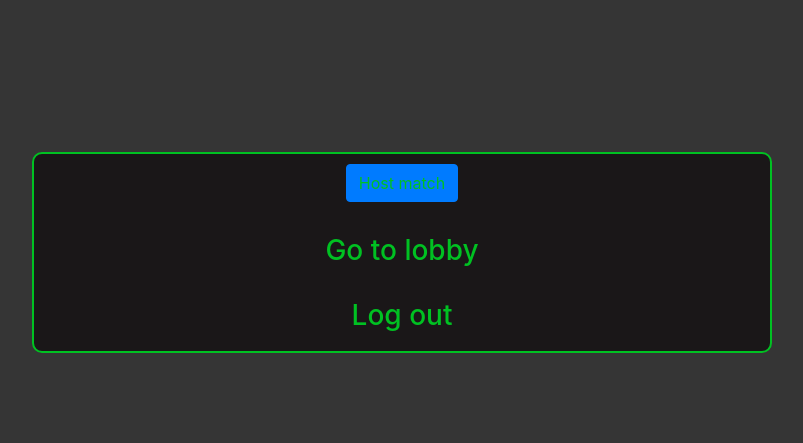
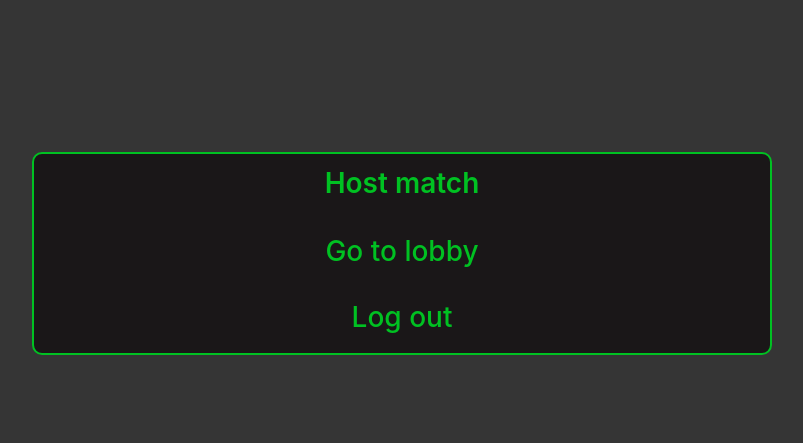
Before and after one commit to Learningstuff98/caravan, a Rails app: page / in a window 1280 px wide. Shown: the part 85-528 px from the top of the page, without its empty margins (238-1041 px from the left). Run offline with Rails 7, Linux system fonts and the light colour scheme; the visitor is signed in with stand-in values (Sample User, id 1); style sheets or scripts are compiled from the project's sources; some libraries are stand-ins or nearby versions.

Commit message:
Adjusted the host match button

```diff
--- a/app/assets/stylesheets/master.scss
+++ b/app/assets/stylesheets/master.scss
@@ -87,3 +87,14 @@ body {
 .page-content {
   margin-left: 20px;
 }
+
+.host-match-btn {
+  background-color: transparent;
+  border-color: transparent;
+  font-weight: 600;
+}
+
+.host-match-btn:hover {
+  color: rgb(14, 73, 168);
+  text-decoration: underline;
+}
--- a/app/views/pages/home.html.erb
+++ b/app/views/pages/home.html.erb
@@ -2,7 +2,7 @@
   <div class="text-center box col-8">
     <% if current_user %>
       <%= simple_form_for @game, url: games_path do |f| %>
-        <h3><%= f.submit 'Host match', class: 'green btn btn-primary' %></h3>
+        <h3><%= f.submit 'Host match', class: 'green host-match-btn' %></h3>
       <% end %>
       <br/>
       <h3><%= link_to "Go to lobby", lobby_path, class: "green" %></h3>
```
